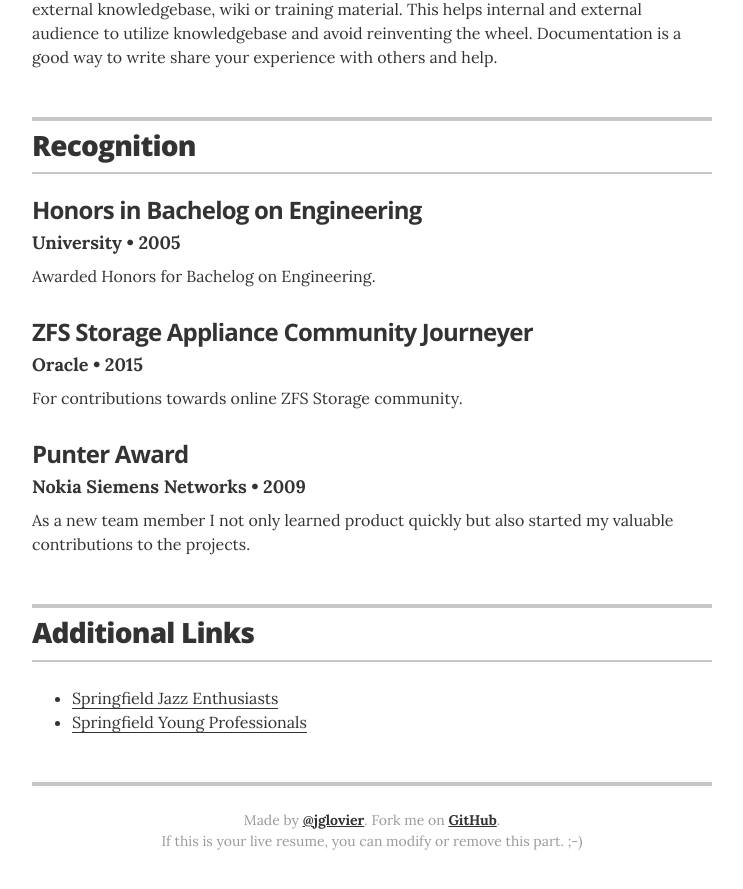
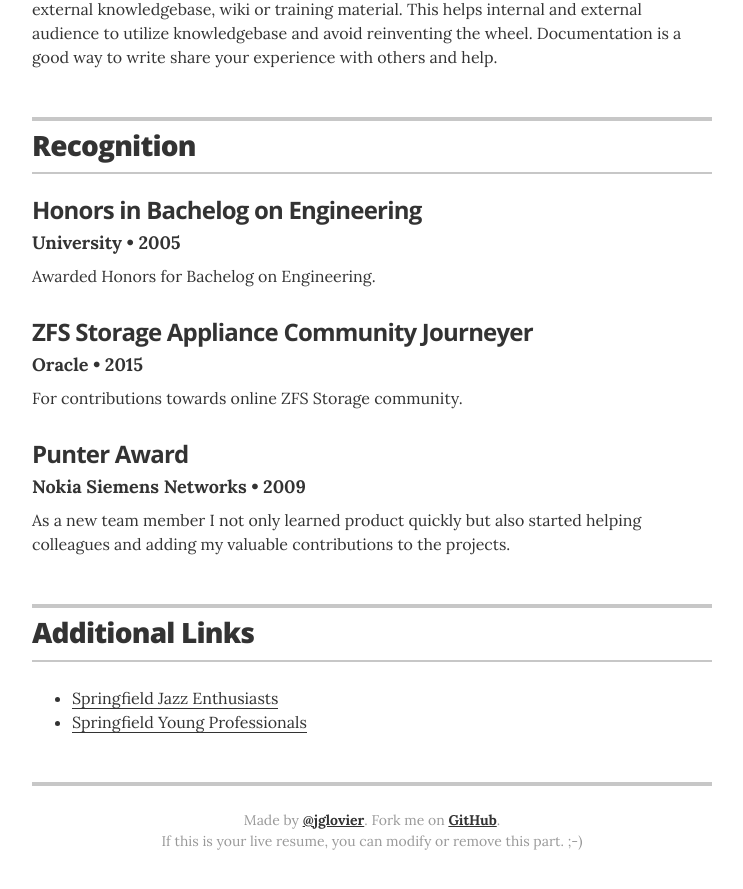
Before and after one commit to nitinkushwah/nitinkushwah.github.io, a Jekyll site: the page built from index.html, in a window 1280 px wide and 900 px high, scrolled down 2580 px. Shown: the top 889 px of the window, without its empty margins (268-1011 px from the left). Built offline with Jekyll 4.4.1, drawn with Linux system fonts in a browser that asks for light colours.

Commit message:
Update recognitions.yml

```diff
--- a/_data/recognitions.yml
+++ b/_data/recognitions.yml
@@ -12,4 +12,4 @@
 - award: Punter Award
   organization: Nokia Siemens Networks
   year: 2009
-  summary: As a new team member I not only learned product quickly but also started my valuable contributions to the projects.
+  summary: As a new team member I not only learned product quickly but also started helping colleagues and adding my valuable contributions to the projects.
```
